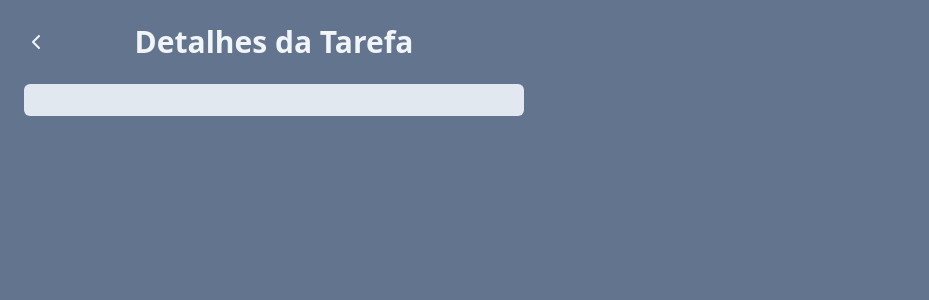
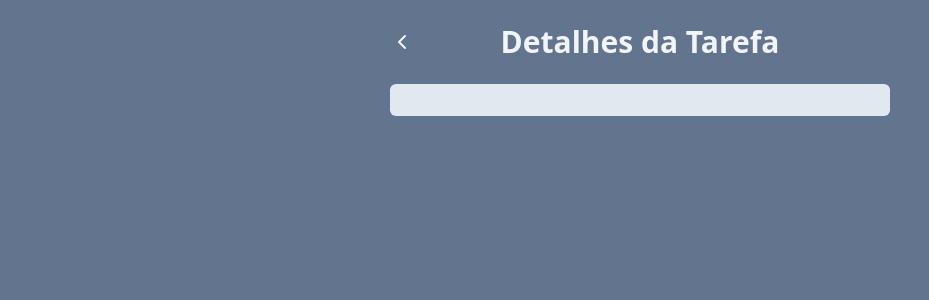
Before and after one commit to robsonmonteirolacerda/projeto-react, a React (Vite) app: page /task in a window 1280 px wide. Shown: the top 300 px of the page, without its empty margins (0-929 px from the left). Built offline with nearby package versions, Linux system fonts and the light colour scheme.

Commit message:
feat: Add Detalhes da tarefa centralizada, Add icone de ok ao finalizar tarefa

```diff
--- a/src/components/Tasks.jsx
+++ b/src/components/Tasks.jsx
@@ -1,4 +1,9 @@
-import { ChevronRightIcon, DeleteIcon, TrashIcon } from "lucide-react";
+import {
+  CheckIcon,
+  ChevronRightIcon,
+  DeleteIcon,
+  TrashIcon,
+} from "lucide-react";
 import { useNavigate } from "react-router-dom";
 import Button from "./Button";
 
@@ -17,11 +22,13 @@ function Tasks(props) {
         <li key={task.id} className="flex gap-2">
           <button
             onClick={() => props.onTaskClick(task.id)}
-            className={`bg-slate-400 text-white text-left p-2 w-full rounded-md ${
+            className={`bg-slate-400 text-white text-left p-2 w-full flex items-center gap-2 rounded-md ${
               task.isCompleted && "line-through"
             }
             `}
           >
+            {/* {task.isCompleted && <CheckIcon />}  */}
+            {task.isCompleted ? "✅ " : "⬜ "}
             {task.title}
           </button>
           <Button onClick={() => onSeeDetailsClick(task)}>
--- a/src/pages/TaskPage.jsx
+++ b/src/pages/TaskPage.jsx
@@ -9,7 +9,7 @@ function TaskPage() {
   const description = searchParams.get("description");
   return (
     <div className="h-screen w-screen bg-slate-500 p-6">
-      <div className="w-[500px] space-y-4">
+      <div className="w-[500px] mx-auto space-y-4">
         <div className="flex justify-center relative mb-6">
           <button
             onClick={() => navigate(-1)}
```
